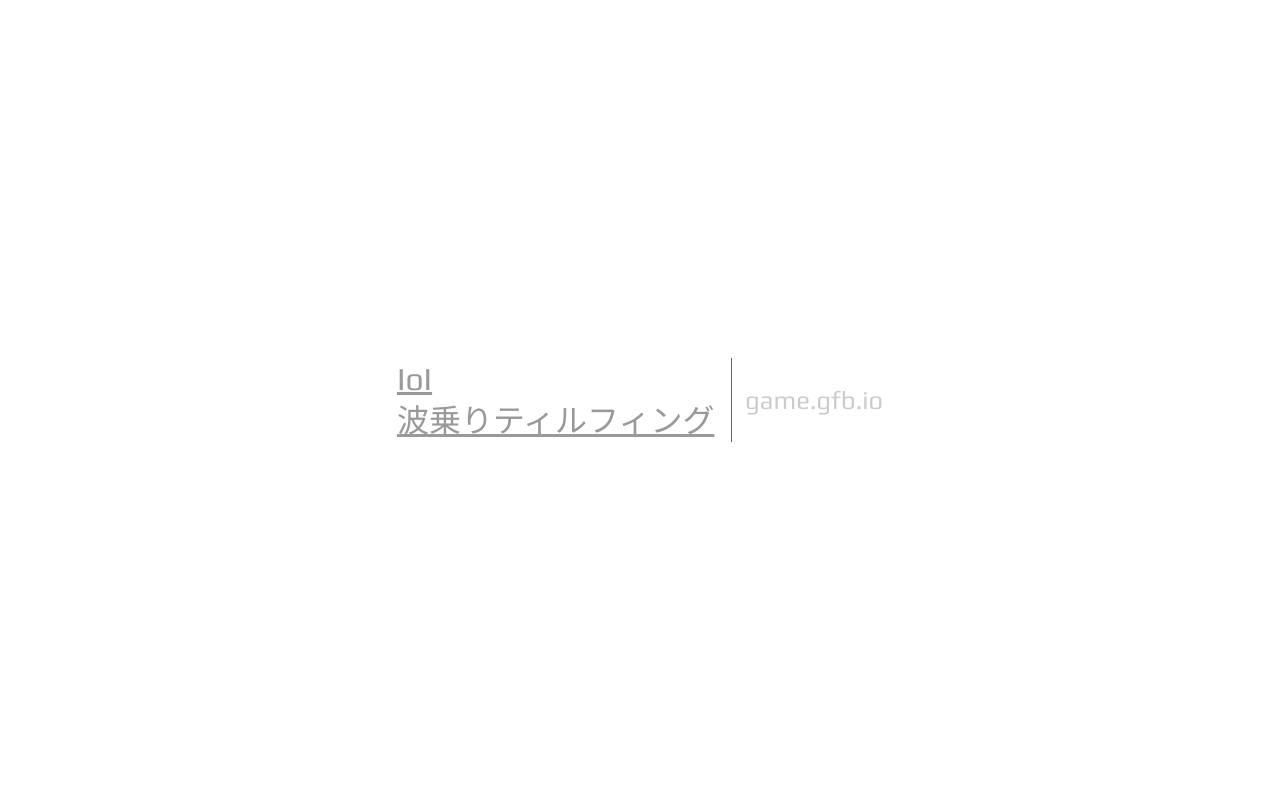
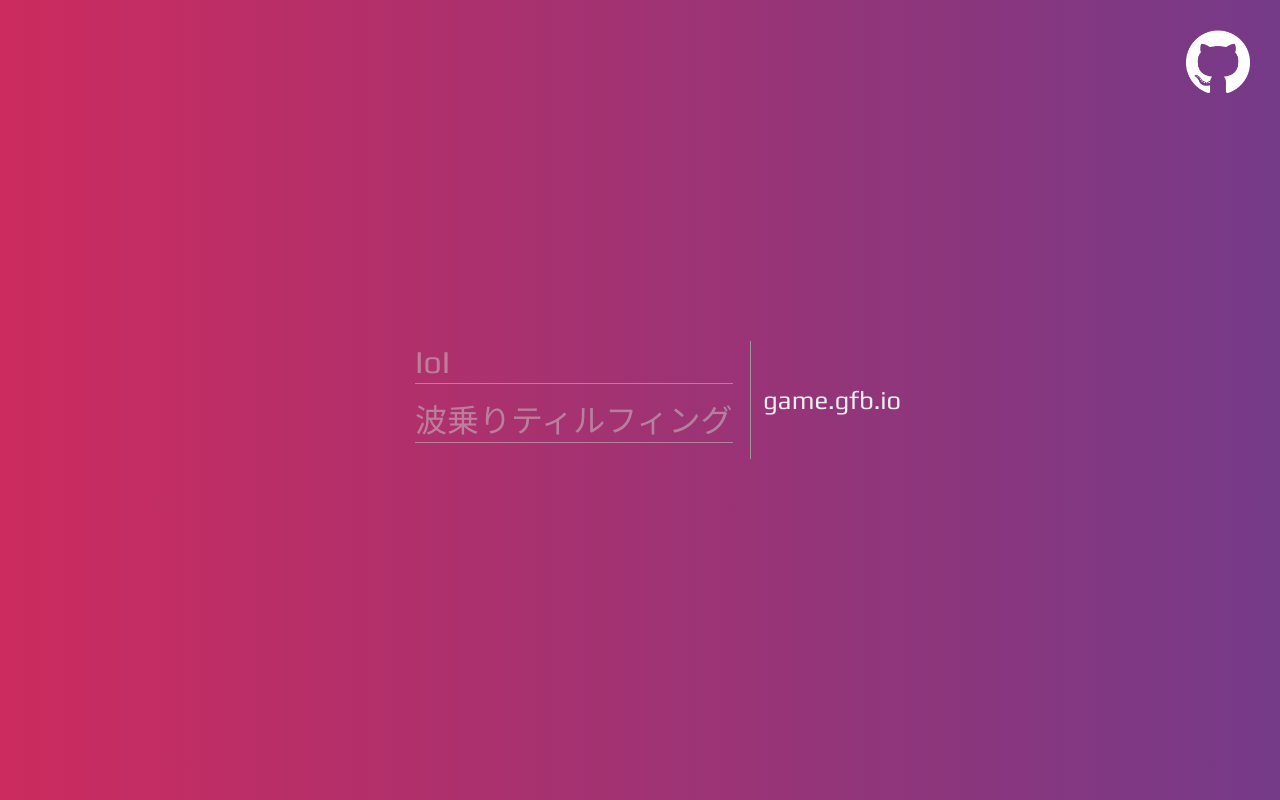
Before and after one commit to INORIA/game.gfb.io, a plain HTML site: page docs/index.html in a window 1280 px wide. Drawn offline with Linux system fonts and the light colour scheme.

Commit message:
Adjust top layout

```diff
--- a/docs/index.html
+++ b/docs/index.html
@@ -21,6 +21,26 @@
             padding: 0;
             margin: 0;
             font-family: 'Play', YuGothic, 'Yu Gothic', sans-serif;
+
+            background: #cc2b5e;  /* fallback for old browsers */
+            background: -webkit-linear-gradient(to left, #753a88, #cc2b5e);  /* Chrome 10-25, Safari 5.1-6 */
+            background: linear-gradient(to left, #753a88, #cc2b5e); /* W3C, IE 10+/ Edge, Firefox 16+, Chrome 26+, Opera 12+, Safari 7+ */
+        }
+        header {
+            position: absolute;
+            width: 100%;
+            top: 0;
+            left: 0;
+        }
+        .github-icon {
+            display: block;
+            width: 64px;
+            position: absolute;
+            right: 30px;
+            top: 30px;
+        }
+        .github-icon img {
+            max-width: 100%;
         }
         .centering {
             height: 100%;
@@ -28,15 +48,19 @@
             justify-content: center;
             align-items: center;
             font-size: 2em;
+            flex-flow: wrap-reverse;
+            align-content: center;
         }
         .title-name {
-            color: #999;
-            padding-right: calc(.5em + 1px);
-            border-right: 1px solid #666;
+            color: #ccc;
+            padding: 0 calc(.5em + 1px);
+            border-left: 1px solid #999;
+            margin-left: 1em;
+            flex-basis: 80%;
         }
         .site-name {
-            color: #ccc;
-            padding-left: .5em;
+            color: #efefef;
+            padding: 0 .5em 2em .5em;
             font-size: .8em;
         }
         .sub-title {
@@ -46,6 +70,38 @@
             line-height: 1.3;
             display: block;
             color: inherit;
+            opacity: 0.7;
+            transition: opacity .4s;
+            border-bottom: 1px solid #ccc;
+            text-decoration: none;
+            margin-bottom: .5em;
+        }
+        .link:hover {
+            opacity: 1;
+        }
+
+        @media screen and (min-width: 600px) {
+            .centering {
+                height: 100%;
+                display: flex;
+                justify-content: center;
+                align-items: center;
+                font-size: 2em;
+                flex-flow: wrap;
+            }
+            .site-name {
+                padding: 0 .5em;
+            }
+            .title-name {
+                color: #ccc;
+                padding: 0 calc(.5em + 1px);
+                border-left: none;
+                border-right: 1px solid #999;
+                flex-basis: auto;
+            }
+            .link {
+                opacity: 0.5;
+            }
         }
     </style>
 </head>
@@ -54,6 +110,10 @@
     <noscript><iframe src="https://www.googletagmanager.com/ns.html?id=GTM-NB2Z2TL"
     height="0" width="0" style="display:none;visibility:hidden"></iframe></noscript>
     <!-- End Google Tag Manager (noscript) -->
+
+    <header>
+        <a href="https://github.com/INORIA/game.gfb.io" class="github-icon"><img src="/assets/GitHub-Mark-Light-120px-plus.png" /></a>
+    </header>
 
     <div class="centering">
         <div class="title-name">
```
Also changed, not shown: docs/assets/GitHub-Mark-120px-plus.png (added), docs/assets/GitHub-Mark-Light-120px-plus.png (added).
